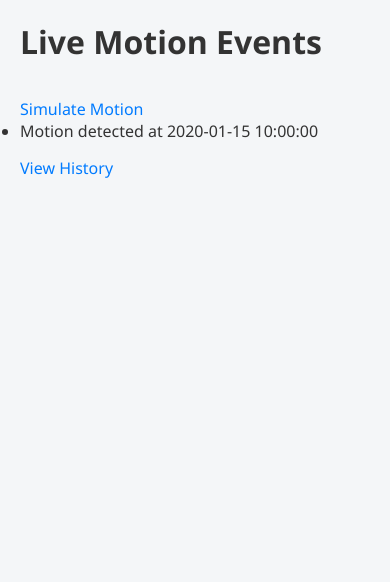
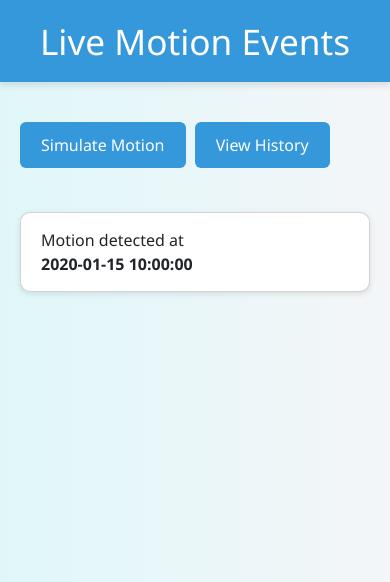
Before and after one commit to AdamCass2103/IOT-Solo-CA, a Flask app: page /dashboard in a window 390 px wide. Shown: the top 582 px of the page. Run offline with Flask 3, Linux system fonts and the light colour scheme; tables that the repository leaves empty hold one stand-in row (values such as "Sample post").

Commit message:
CSS improvments

```diff
--- a/iot-smart-monitor/frontend/static/css/style.css
+++ b/iot-smart-monitor/frontend/static/css/style.css
@@ -1,119 +1,134 @@
-/* Reset & general */
+/* Reset and base */
 * {
-    box-sizing: border-box;
     margin: 0;
     padding: 0;
-    font-family: 'Segoe UI', Tahoma, Geneva, Verdana, sans-serif;
+    box-sizing: border-box;
 }
 
 body {
-    background-color: #f4f6f8;
+    font-family: 'Segoe UI', Tahoma, Geneva, Verdana, sans-serif;
+    background: linear-gradient(to right, #e0f7fa, #f4f6f8);
     color: #333;
-    padding: 20px;
+    padding: 0;
+    margin: 0;
 }
 
 /* Header */
-h1, h2 {
+header {
+    background-color: #3498db;
+    color: white;
+    padding: 20px 0;
+    text-align: center;
+    box-shadow: 0 4px 6px rgba(0,0,0,0.1);
+}
+
+header h1 {
+    margin: 0;
+    font-size: 2.2rem;
+}
+
+/* Container for content */
+.container {
+    max-width: 1100px;
+    margin: 30px auto;
+    padding: 0 20px;
+}
+
+/* Cards (for dashboard events) */
+.card {
+    background-color: white;
+    border-radius: 10px;
+    box-shadow: 0 2px 6px rgba(0,0,0,0.1);
+    padding: 15px 20px;
     margin-bottom: 20px;
 }
 
-/* Links & buttons */
-a, button {
+/* Buttons / links */
+a.btn {
+    display: inline-block;
     text-decoration: none;
-    cursor: pointer;
+    color: white;
+    background-color: #3498db;
+    padding: 10px 20px;
+    border-radius: 6px;
+    margin: 10px 5px 20px 0;
+    transition: background-color 0.3s ease;
 }
 
-button {
-    padding: 10px 20px;
-    border: none;
-    background-color: #007bff;
-    color: white;
-    border-radius: 5px;
-    transition: 0.2s;
+a.btn:hover {
+    background-color: #2980b9;
 }
 
-button:hover {
-    background-color: #0056b3;
+/* Lists for live events */
+ul {
+    list-style: none;
+    padding: 0;
 }
 
-/* Forms */
-form {
-    background-color: white;
-    padding: 20px;
-    max-width: 400px;
-    margin: 50px auto;
-    border-radius: 10px;
-    box-shadow: 0px 4px 10px rgba(0,0,0,0.1);
+li {
+    background: #fff;
+    padding: 12px 18px;
+    margin-bottom: 10px;
+    border-radius: 6px;
+    box-shadow: 0 1px 3px rgba(0,0,0,0.1);
+    font-weight: 500;
 }
 
-input[type="text"], input[type="password"], input[type="email"] {
-    width: 100%;
-    padding: 10px;
-    margin-bottom: 15px;
-    border-radius: 5px;
-    border: 1px solid #ccc;
-}
-
-input[type="submit"] {
-    width: 100%;
-}
-
-/* Dashboard / history */
-.dashboard, .history {
-    max-width: 800px;
-    margin: 20px auto;
-}
-
-.card {
-    background-color: white;
-    padding: 15px;
-    margin-bottom: 15px;
-    border-radius: 10px;
-    box-shadow: 0 2px 6px rgba(0,0,0,0.1);
-    display: flex;
-    justify-content: space-between;
-    align-items: center;
-}
-
-.card.green {
-    border-left: 5px solid #28a745;
-}
-
-.card.red {
-    border-left: 5px solid #dc3545;
-}
-
-.card span.timestamp {
-    font-size: 0.9em;
-    color: #666;
-}
-
-/* Table styling for history */
+/* Tables for history */
 table {
     width: 100%;
     border-collapse: collapse;
-    background-color: white;
+    margin-top: 20px;
+    background: #fff;
     border-radius: 10px;
     overflow: hidden;
+    box-shadow: 0 2px 5px rgba(0,0,0,0.1);
 }
 
 th, td {
-    padding: 10px;
+    padding: 12px 15px;
     text-align: left;
 }
 
 th {
-    background-color: #007bff;
+    background-color: #3498db;
     color: white;
 }
 
 tr:nth-child(even) {
-    background-color: #f4f4f4;
+    background-color: #f9f9f9;
 }
 
-/* Center links */
-a {
-    display: inline-block;
-    margin-top: 15px;
-    color: #007bff;
+/* Footer spacing */
+body > a:last-child {
+    margin-bottom: 50px;
 }
+
+/* Forms for login/signup */
+form {
+    background: white;
+    padding: 25px 20px;
+    border-radius: 10px;
+    box-shadow: 0 2px 10px rgba(0,0,0,0.1);
+    margin-bottom: 30px;
+}
+
+form input {
+    width: 100%;
+    padding: 10px 12px;
+    margin-bottom: 15px;
+    border-radius: 6px;
+    border: 1px solid #ccc;
+}
+
+form input[type="submit"] {
+    background-color: #3498db;
+    color: white;
+    font-weight: bold;
+    border: none;
+    cursor: pointer;
+}
+
+form input[type="submit"]:hover {
+    background-color: #2980b9;
+}
--- a/iot-smart-monitor/frontend/templates/dashboard.html
+++ b/iot-smart-monitor/frontend/templates/dashboard.html
@@ -2,24 +2,33 @@
 <html>
 <head>
     <title>Dashboard</title>
+    <link href="https://cdn.jsdelivr.net/npm/bootstrap@5.3.2/dist/css/bootstrap.min.css" rel="stylesheet">
     <link rel="stylesheet" type="text/css" href="{{ url_for('static', filename='css/style.css') }}">
-
 </head>
 <body>
-    <h1>Live Motion Events</h1>
+    <header>
+        <h1>Live Motion Events</h1>
+    </header>
 
-    <a href="{{ url_for('test_insert') }}">Simulate Motion</a>
+    <div class="container">
+        <a href="{{ url_for('test_insert') }}" class="btn">Simulate Motion</a>
+        <a href="{{ url_for('history') }}" class="btn">View History</a>
 
-    <ul>
-        {% for event in events %}
-            <li>
-                Motion detected at {{ event.timestamp }}
-            </li>
-        {% else %}
-            <li>No motion detected yet.</li>
-        {% endfor %}
-    </ul>
-
-    <a href="{{ url_for('history') }}">View History</a>
+        <div class="mt-4">
+            {% if events %}
+            <div class="row">
+                {% for event in events %}
+                <div class="col-md-4">
+                    <div class="card">
+                        Motion detected at <strong>{{ event.timestamp }}</strong>
+                    </div>
+                </div>
+                {% endfor %}
+            </div>
+            {% else %}
+            <p>No motion detected yet.</p>
+            {% endif %}
+        </div>
+    </div>
 </body>
 </html>
```
Also changed, not shown: iot-smart-monitor/frontend/templates/history.html (+11 -3 lines), iot-smart-monitor/frontend/templates/login.html (+16 -16 lines).
